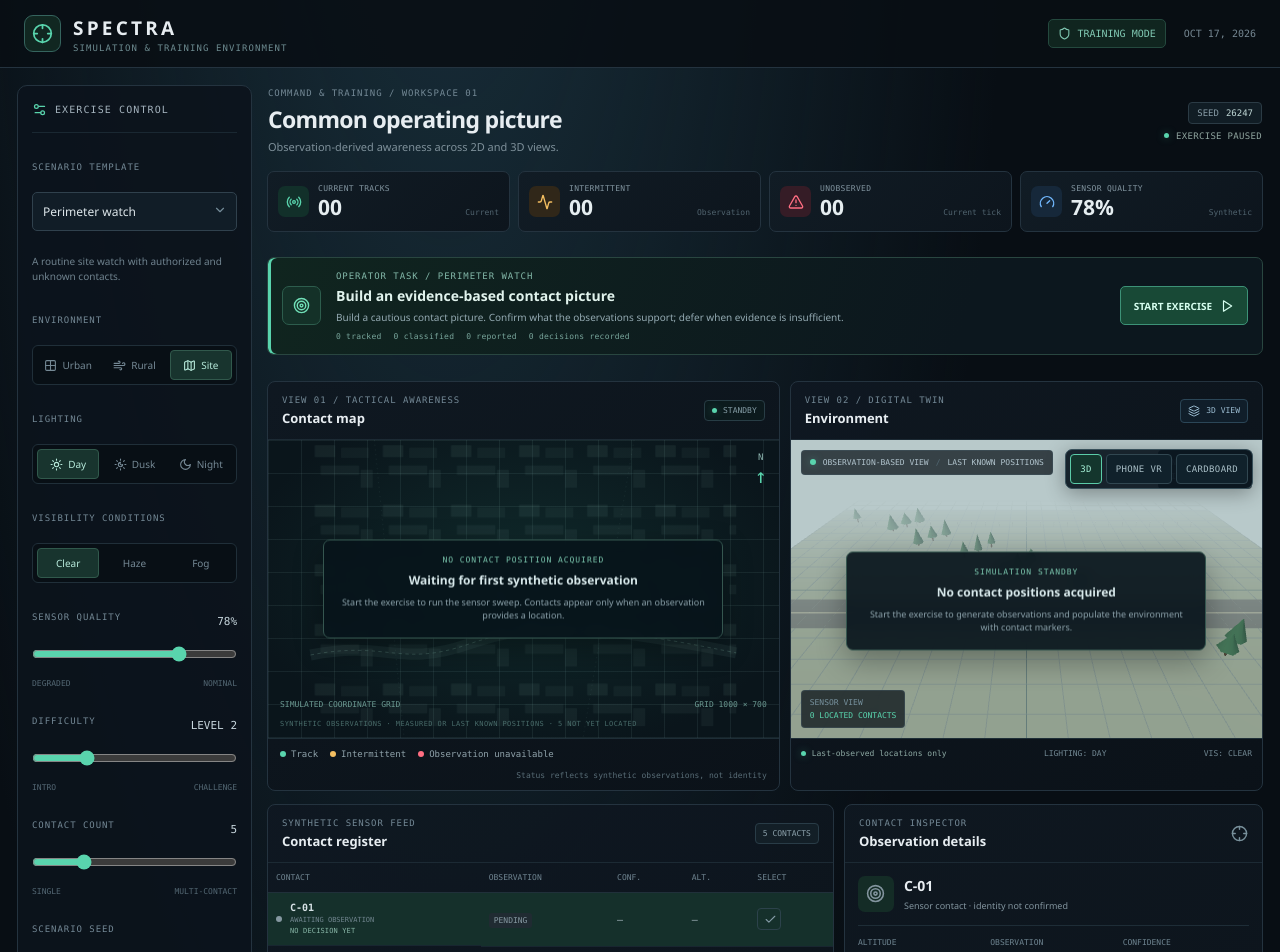
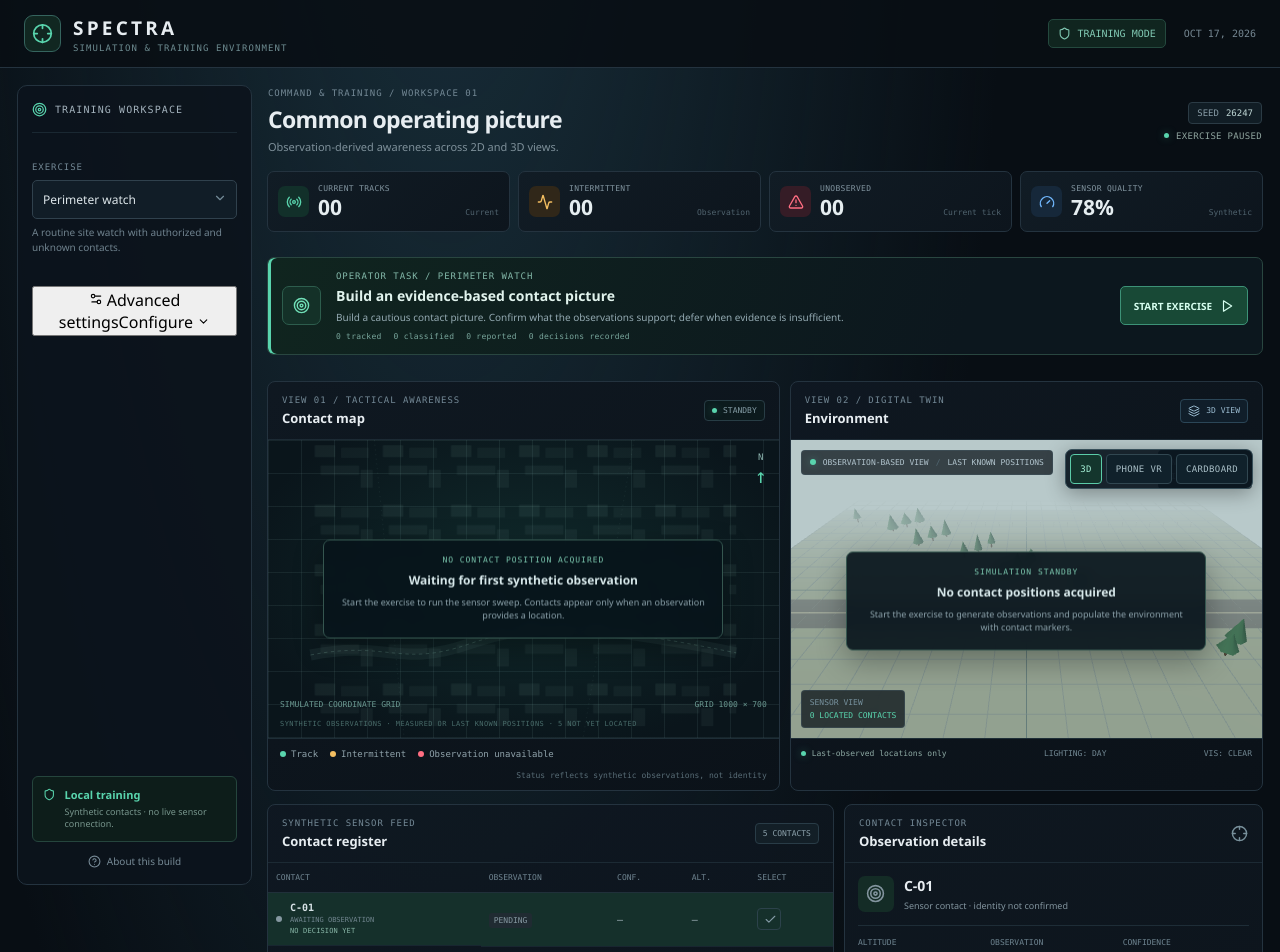
Before and after one commit to yesu166/SPECTRA, a React (Vite) app: page / in a window 1280 px wide. Shown: the top 952 px of the page. Built offline with nearby package versions, Linux system fonts and the light colour scheme.

Commit message:
Simplify scenario controls and add opt-in live performance diagnostics

```diff
--- a/src/App.tsx
+++ b/src/App.tsx
@@ -384,22 +384,29 @@ export default function App() {
       </header>
       <main className="workspace">
         <aside className="control-rail">
-          <div className="rail-heading"><Settings2 size={15}/><span>EXERCISE CONTROL</span></div>
-          <label className="field-label">SCENARIO TEMPLATE</label>
-          <div className="select-wrap"><select value={config.scenarioId} onChange={(event) => chooseScenario(event.target.value)}>{SCENARIOS.map((item) => <option key={item.id} value={item.id}>{item.name}</option>)}</select><ChevronDown size={14}/></div>
+          <div className="rail-heading"><Target size={15}/><span>TRAINING WORKSPACE</span></div>
+          <div className="quick-scenario">
+            <label className="field-label" htmlFor="scenario-template">EXERCISE</label>
+            <div className="select-wrap"><select id="scenario-template" value={config.scenarioId} onChange={(event) => chooseScenario(event.target.value)}>{SCENARIOS.map((item) => <option key={item.id} value={item.id}>{item.name}</option>)}</select><ChevronDown size={14}/></div>
             <p className="control-help">{scenario.description}</p>
+          </div>
+          <button className="advanced-settings-toggle" aria-expanded={advancedOpen} onClick={() => setAdvancedOpen((open) => !open)}>
+            <span><Settings2 size={14}/> Advanced settings</span><span>{advancedOpen ? "Hide" : "Configure"} <ChevronDown size={13} className={advancedOpen ? "rotate-chevron" : ""}/></span>
+          </button>
+          {advancedOpen && <div className="advanced-settings-panel">
             <label className="field-label">ENVIRONMENT</label>
             <div className="segmented">{([["urban","Urban",Grid2X2],["rural","Rural",Wind],["perimeter","Site",Map]] as const).map(([value,label,Icon]) => <button key={value} className={config.environment===value?"active":""} onClick={() => updateConfig({environment:value})}><Icon size={13}/>{label}</button>)}</div>
             <label className="field-label">LIGHTING</label>
             <div className="segmented">{([["day","Day",Sun],["dusk","Dusk",SunMoon],["night","Night",Moon]] as const).map(([value,label,Icon]) => <button key={value} className={config.lighting===value?"active":""} onClick={() => updateConfig({lighting:value})}><Icon size={13}/>{label}</button>)}</div>
-          <label className="field-label">VISIBILITY CONDITIONS</label>
+            <label className="field-label">VISIBILITY</label>
             <div className="segmented">{(["clear","haze","fog"] as const).map((value) => <button key={value} className={config.visibility===value?"active":""} onClick={() => updateConfig({visibility:value})}>{value==="clear"?"Clear":value==="haze"?"Haze":"Fog"}</button>)}</div>
-          <div className="range-label"><label className="field-label">SENSOR QUALITY</label><strong>{config.sensorQuality}%</strong></div><input aria-label="Sensor quality" className="range-input" type="range" min="25" max="100" step="5" value={config.sensorQuality} onChange={(event) => updateConfig({sensorQuality:Number(event.target.value)})}/><div className="range-ends"><span>DEGRADED</span><span>NOMINAL</span></div>
-          <div className="range-label"><label className="field-label">DIFFICULTY</label><strong>LEVEL {config.difficulty}</strong></div><input aria-label="Difficulty" className="range-input" type="range" min="1" max="5" value={config.difficulty} onChange={(event) => updateConfig({difficulty:Number(event.target.value)})}/><div className="range-ends"><span>INTRO</span><span>CHALLENGE</span></div>
-          <div className="range-label"><label className="field-label">CONTACT COUNT</label><strong>{config.contactCount}</strong></div><input aria-label="Contact count" className="range-input" type="range" min="1" max="18" value={config.contactCount} onChange={(event) => updateConfig({contactCount:Number(event.target.value)})}/><div className="range-ends"><span>SINGLE</span><span>MULTI-CONTACT</span></div>
+            <div className="range-label"><label className="field-label">SENSOR QUALITY</label><strong>{config.sensorQuality}%</strong></div><input aria-label="Sensor quality" className="range-input" type="range" min="25" max="100" step="5" value={config.sensorQuality} onChange={(event) => updateConfig({sensorQuality:Number(event.target.value)})}/>
+            <div className="range-label"><label className="field-label">DIFFICULTY</label><strong>LEVEL {config.difficulty}</strong></div><input aria-label="Difficulty" className="range-input" type="range" min="1" max="5" value={config.difficulty} onChange={(event) => updateConfig({difficulty:Number(event.target.value)})}/>
+            <div className="range-label"><label className="field-label">CONTACT COUNT</label><strong>{config.contactCount}</strong></div><input aria-label="Contact count" className="range-input" type="range" min="1" max="18" value={config.contactCount} onChange={(event) => updateConfig({contactCount:Number(event.target.value)})}/>
             <label className="field-label">SCENARIO SEED</label><div className="seed-control"><input type="number" min="1" max="99999999" value={config.seed} onChange={(event) => updateConfig({seed:Number(event.target.value)||1})}/><button title="Generate a new procedural variant" onClick={generateVariant}><RotateCcw size={14}/></button></div>
             <button className="secondary-button full-width" onClick={() => resetScenario(config)}><RotateCcw size={14}/> Apply settings & reset</button>
-          <div className="rail-bottom"><div className="offline-lock"><Shield size={15}/><div><strong>Offline-capable</strong><span>All entities and sensor reports are synthetic.</span></div></div><button className="text-button" onClick={() => setNotice("SPECTRA PROTOTYPE · SCORING TREE IS A FUTURE PHASE")}><CircleHelp size={13}/> About this build</button></div>
+          </div>}
+          <div className="rail-bottom"><div className="offline-lock"><Shield size={15}/><div><strong>Local training</strong><span>Synthetic contacts · no live sensor connection.</span></div></div><button className="text-button" onClick={() => setNotice("SPECTRA PROTOTYPE · DECISIONS ARE RECORDED, FORMAL SCORING IS NOT YET VALIDATED")}><CircleHelp size={13}/> About this build</button></div>
         </aside>
         <section className="main-column">
           <div className="page-intro"><div><div className="eyebrow">COMMAND & TRAINING / WORKSPACE 01</div><h1>Common operating picture</h1><p>Observation-derived awareness across 2D and 3D views.</p></div><div className="intro-actions"><span className="seed-chip">SEED <b>{config.seed}</b></span><span className="status-chip"><span className="status-dot"/> {running?"EXERCISE RUNNING":"EXERCISE PAUSED"}</span></div></div>
@@ -445,6 +452,10 @@ export default function App() {
           <section className="panel equipment-panel"><div className="panel-heading"><div><div className="eyebrow">VIRTUAL EQUIPMENT</div><h2>Simulated sensor</h2></div><span className="equipment-chip"><span className="live-dot"/> READY</span></div><div className="device-illustration"><div className="device-screen"><span>SIM / SENSOR-01</span><div className="device-wave"><i/><i/><i/><i/><i/><i/><i/><i/><i/><i/></div><strong>{sensorHealth}%</strong><small>SYNTHETIC STATUS</small></div><div className="device-body"><span/><span/><span/><i/><i/><i/></div></div><div className="device-state"><span>DEVICE STATE</span><strong>SIMULATED · NO HARDWARE</strong></div><div className="device-state"><span>OBSERVATION QUALITY</span><strong>{config.sensorQuality}% configured</strong></div><p className="device-disclaimer">Illustrative training control only. No actual sensing or countermeasure function.</p></section>
           <section className="panel environment-panel"><div className="panel-heading"><div><div className="eyebrow">ENVIRONMENT STATE</div><h2>Current conditions</h2></div><Sun size={16} className="muted-icon"/></div><div className="env-state-grid"><div><span>SETTING</span><strong>{config.environment.toUpperCase()}</strong></div><div><span>LIGHTING</span><strong>{config.lighting.toUpperCase()}</strong></div><div><span>VISIBILITY</span><strong>{config.visibility.toUpperCase()}</strong></div><div><span>DIFFICULTY</span><strong>LEVEL {config.difficulty}</strong></div></div><div className="environment-note"><Wind size={14}/><span>{config.visibility==="fog"?"Fog enabled: synthetic observation dropout increases.":config.visibility==="haze"?"Haze enabled: observation confidence is reduced.":"Clear conditions: baseline synthetic visibility."}</span></div></section>
           <AfterActionReview events={events} sessions={sessions} onLoadSession={loadSession}/>
+          <div className="developer-diagnostics">
+            <button className="diagnostics-toggle" aria-expanded={showPerformance} onClick={() => setShowPerformance((visible) => !visible)}><Gauge size={13}/> Performance diagnostics <span>{showPerformance ? "Hide" : "Show"}</span></button>
+            {showPerformance && <div className="diagnostics-readout"><div><span>Rendered FPS</span><strong>{running ? perf.fps || "Measuring…" : "Paused"}</strong></div><div><span>Simulation updates / sec</span><strong>{running ? perf.simHz || "Measuring…" : "Paused"}</strong></div><div><span>Average frame delta</span><strong>{running ? `${perf.frameMs} ms` : "Paused"}</strong></div><p>Measured locally while the exercise is running. Target simulation step: 30 Hz. Actual rendering rate depends on this device.</p></div>}
+          </div>
           <div className="prototype-note"><Shield size={13}/><span><strong>Prototype boundary</strong> Synthetic entities and observations only. No live sensor data, operational engagement logic or countermeasure control.</span></div>
         </aside>
       </main>
```
Lines whose indentation alone changed are shown as unchanged.
